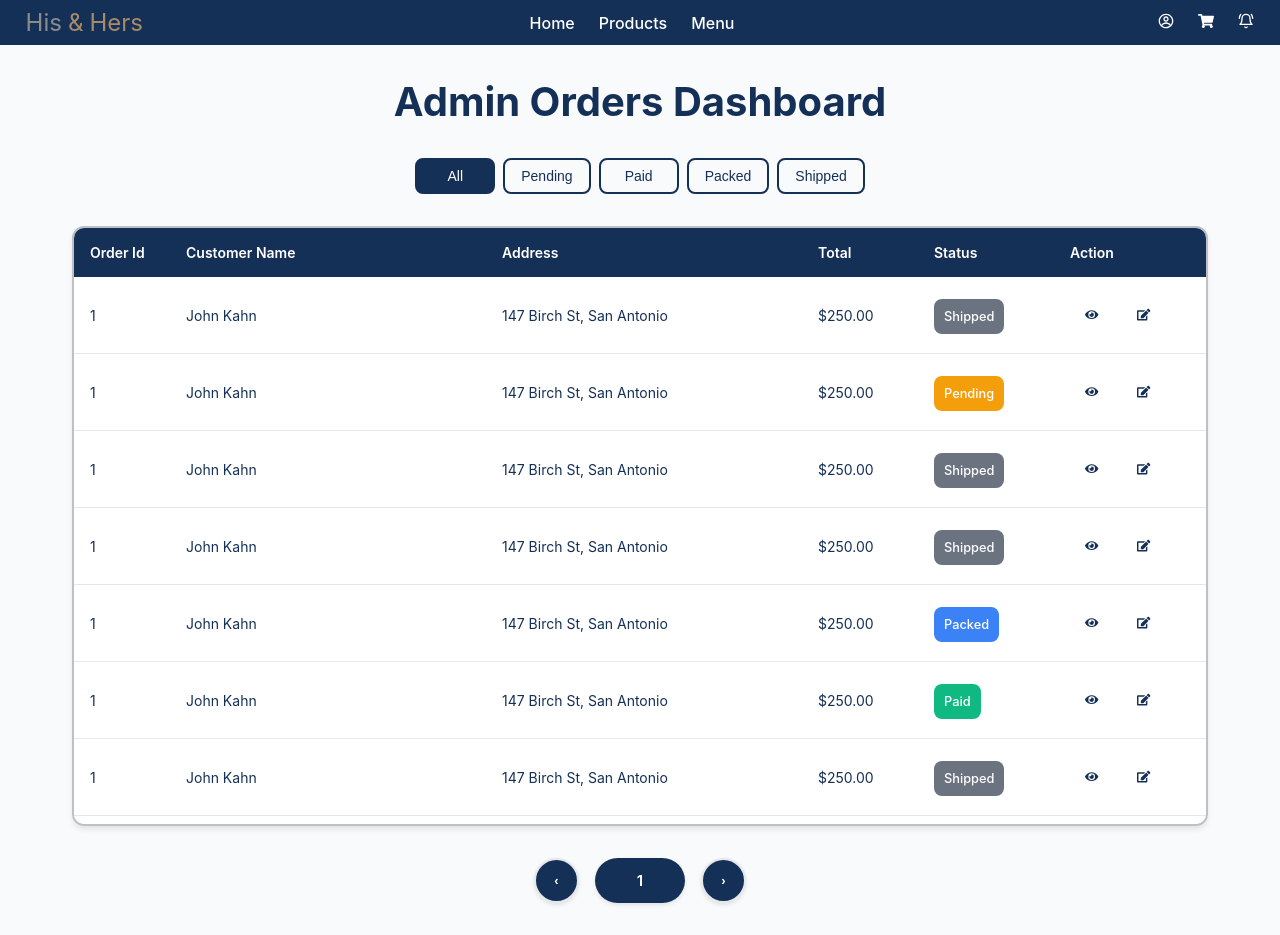
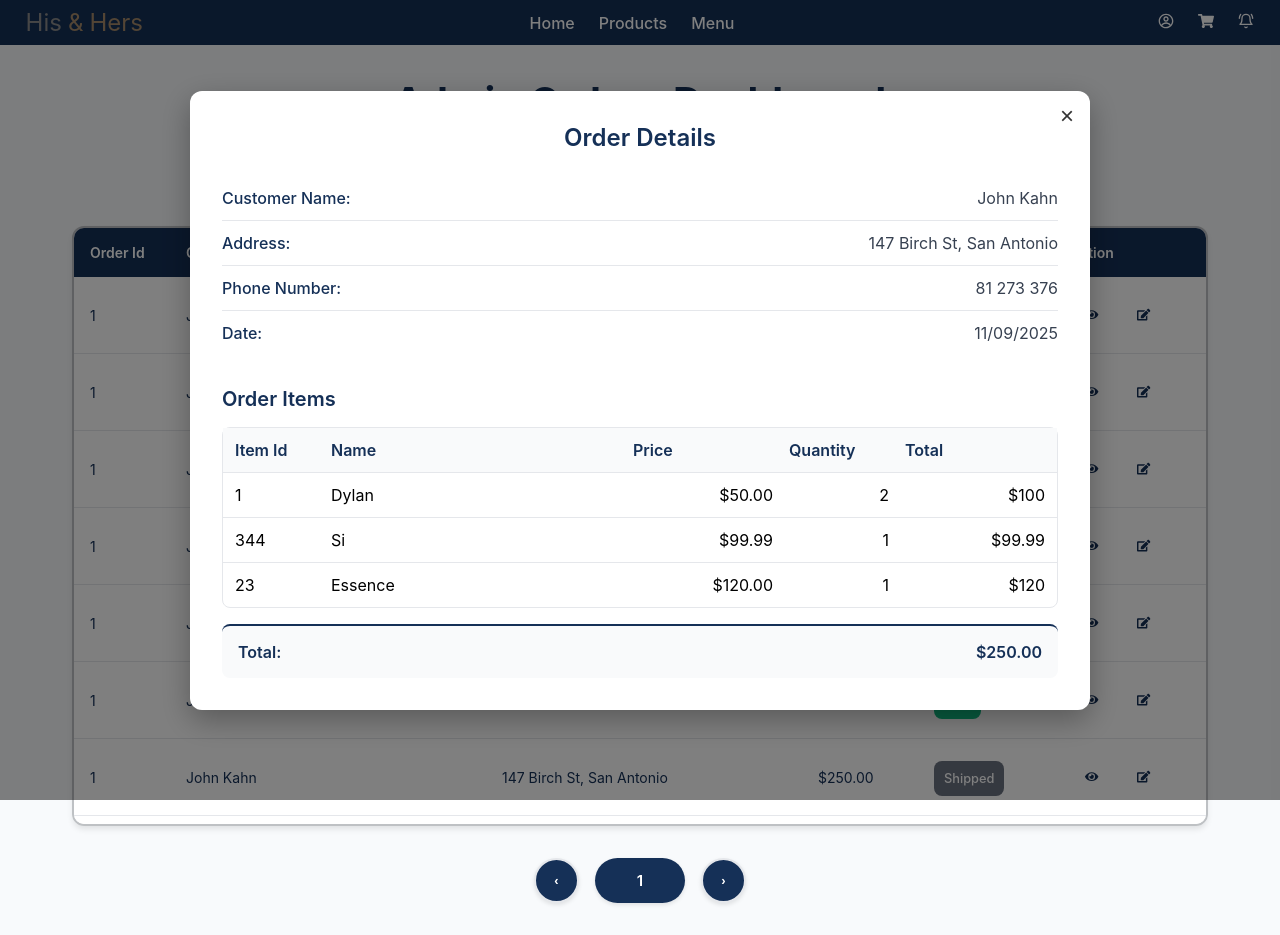
Before and after one commit to maryam-mouslimany/ecommerce, a React (Create React App) app in the folder frontend/: page /admin/orders in a window 1280 px wide. Both pictures are taken after a click on the button 1092 px from the left and 315 px from the top of the page. Built offline with nearby package versions, Linux system fonts and the light colour scheme.

Commit message:
feat: add OrderDetailsModal component and fix scrolling

```diff
--- a/frontend/src/components/Modal/index.module.css
+++ b/frontend/src/components/Modal/index.module.css
@@ -12,18 +12,15 @@
 }
 
 .modal {
-  background: white;
+  background: transparent;
   border-radius: 8px;
-  /* padding: 2rem; */
-  max-width: 500px;
-  width: 100%;
-  box-shadow: 0 10px 30px rgba(0, 0, 0, 0.3);
+  max-width: none;
+  width: auto;
+  box-shadow: none;
   position: relative;
-  max-height: 80vh;
-  overflow: scroll;
-  padding-bottom: 0;
-  padding-left: 0;
-  padding-right: 0;
+  max-height: none;
+  overflow: visible;
+  padding: 0;
 }
 
 .closeButton {
--- /dev/null
+++ b/frontend/src/components/OrderDetailsModal/index.jsx
@@ -0,0 +1,74 @@
+import React from "react";
+import styles from "./index.module.css";
+import { Modal } from "../Modal";
+
+const OrderDetailsModal = ({ isOpen, onClose, order }) => {
+  if (!order) return null;
+
+  return (
+    <Modal isOpen={isOpen} onClose={onClose}>
+      <div className={styles.orderDetailsModal}>
+        <h2>Order Details</h2>
+
+        <div className={styles.customerDetails}>
+          <div className={styles.detailRow}>
+            <span className={styles.detailLabel}>Customer Name:</span>
+            <span className={styles.detailValue}>{order.customerName}</span>
+          </div>
+          <div className={styles.detailRow}>
+            <span className={styles.detailLabel}>Address:</span>
+            <span className={styles.detailValue}>{order.address}</span>
+          </div>
+          <div className={styles.detailRow}>
+            <span className={styles.detailLabel}>Phone Number:</span>
+            <span className={styles.detailValue}>81 273 376</span>
+          </div>
+          <div className={styles.detailRow}>
+            <span className={styles.detailLabel}>Date:</span>
+            <span className={styles.detailValue}>11/09/2025</span>
+          </div>
+        </div>
+
+        <div className={styles.orderItems}>
+          <h3>Order Items</h3>
+          <div className={styles.itemsTable}>
+            <div className={styles.tableHeader}>
+              <div>Item Id</div>
+              <div>Name</div>
+              <div>Price</div>
+              <div>Quantity</div>
+              <div>Total</div>
+            </div>
+            <div className={styles.tableRow}>
+              <div>1</div>
+              <div>Dylan</div>
+              <div>$50.00</div>
+              <div>2</div>
+              <div>$100</div>
+            </div>
+            <div className={styles.tableRow}>
+              <div>344</div>
+              <div>Si</div>
+              <div>$99.99</div>
+              <div>1</div>
+              <div>$99.99</div>
+            </div>
+            <div className={styles.tableRow}>
+              <div>23</div>
+              <div>Essence</div>
+              <div>$120.00</div>
+              <div>1</div>
+              <div>$120</div>
+            </div>
+          </div>
+          <div className={styles.orderTotal}>
+            <span>Total:</span>
+            <span>{order.total}</span>
+          </div>
+        </div>
+      </div>
+    </Modal>
+  );
+};
+
+export default OrderDetailsModal;
--- /dev/null
+++ b/frontend/src/components/OrderDetailsModal/index.module.css
@@ -0,0 +1,97 @@
+.orderDetailsModal {
+  background: white;
+  border-radius: 12px;
+  padding: 2rem;
+  max-width: 900px;
+  width: 95vw;
+  box-shadow: 0 10px 30px rgba(0, 0, 0, 0.3);
+}
+
+.orderDetailsModal h2 {
+  color: var(--primary-color);
+  font-size: 1.5rem;
+  font-weight: 600;
+  margin: 0 0 1.5rem 0;
+  text-align: center;
+}
+
+.customerDetails {
+  margin-bottom: 2rem;
+}
+
+.detailRow {
+  display: flex;
+  justify-content: space-between;
+  align-items: center;
+  padding: 0.75rem 0;
+  border-bottom: 1px solid #e5e7eb;
+}
+
+.detailRow:last-child {
+  border-bottom: none;
+}
+
+.detailLabel {
+  font-weight: 500;
+  color: var(--primary-color);
+}
+
+.detailValue {
+  font-weight: 400;
+  color: #374151;
+}
+
+.orderItems h3 {
+  color: var(--primary-color);
+  font-size: 1.25rem;
+  font-weight: 600;
+  margin: 0 0 1rem 0;
+}
+
+.itemsTable {
+  border: 1px solid #e5e7eb;
+  border-radius: 8px;
+  margin-bottom: 1rem;
+}
+
+.tableHeader {
+  display: grid;
+  grid-template-columns: 80px 1fr 140px 100px 140px;
+  gap: 1rem;
+  padding: 0.75rem;
+  background-color: #f9fafb;
+  font-weight: 600;
+  color: var(--primary-color);
+  border-bottom: 1px solid #e5e7eb;
+}
+
+.tableRow {
+  display: grid;
+  grid-template-columns: 80px 1fr 140px 100px 140px;
+  gap: 1rem;
+  padding: 0.75rem;
+  border-bottom: 1px solid #e5e7eb;
+  align-items: center;
+}
+
+.tableRow:last-child {
+  border-bottom: none;
+}
+
+.tableRow > div:nth-child(3),
+.tableRow > div:nth-child(4),
+.tableRow > div:nth-child(5) {
+  text-align: right;
+}
+
+.orderTotal {
+  display: flex;
+  justify-content: space-between;
+  align-items: center;
+  padding: 1rem;
+  background-color: #f9fafb;
+  border-radius: 8px;
+  font-weight: 600;
+  color: var(--primary-color);
+  border-top: 2px solid var(--primary-color);
+}
--- a/frontend/src/features/AdminOrderManagament/index.jsx
+++ b/frontend/src/features/AdminOrderManagament/index.jsx
@@ -5,6 +5,7 @@ import FilterBar from "../../components/FilterBar";
 import { StatusLabel } from "../../components/StatusLabel";
 import ActionButtons from "../../components/ActionButtons";
 import Pagination from "../../components/Pagination";
+import OrderDetailsModal from "../../components/OrderDetailsModal";
 
 // Mock data for orders
 const mockOrders = [
@@ -90,6 +91,7 @@ const statusColors = {
 const AdminOrderManagement = () => {
   const [activeFilter, setActiveFilter] = useState("All");
   const [currentPage, setCurrentPage] = useState(1);
+  const [selectedOrder, setSelectedOrder] = useState(null);
 
   const filters = ["All", "Pending", "Paid", "Packed", "Shipped"];
 
@@ -98,8 +100,8 @@ const AdminOrderManagement = () => {
   });
 
   const handleViewOrder = (orderId) => {
-    console.log("View order:", orderId);
-    // TODO: Implement order details modal
+    const order = mockOrders.find(order => order.id === orderId);
+    setSelectedOrder(order);
   };
 
   const handleEditOrder = (orderId) => {
@@ -108,6 +110,7 @@ const AdminOrderManagement = () => {
   };
 
   return (
+    <>
       <div className={styles.adminContainer}>
       <Header />
       <main className={styles.mainContent}>
@@ -165,6 +168,13 @@ const AdminOrderManagement = () => {
             />
           </main>
         </div>
+
+        <OrderDetailsModal
+          isOpen={!!selectedOrder}
+          onClose={() => setSelectedOrder(null)}
+          order={selectedOrder}
+        />
+      </>
     );
   };
 
```
Lines whose indentation alone changed are shown as unchanged.
